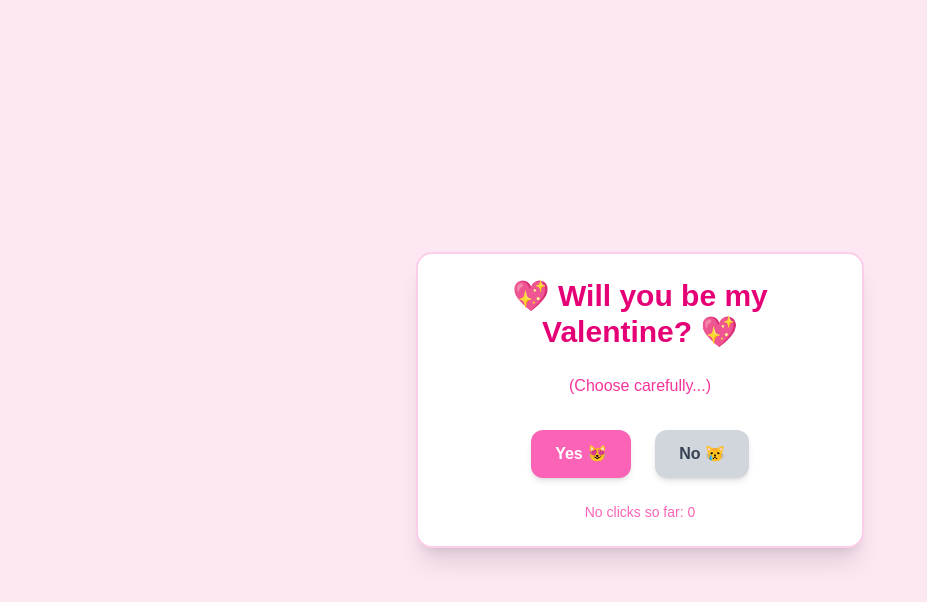
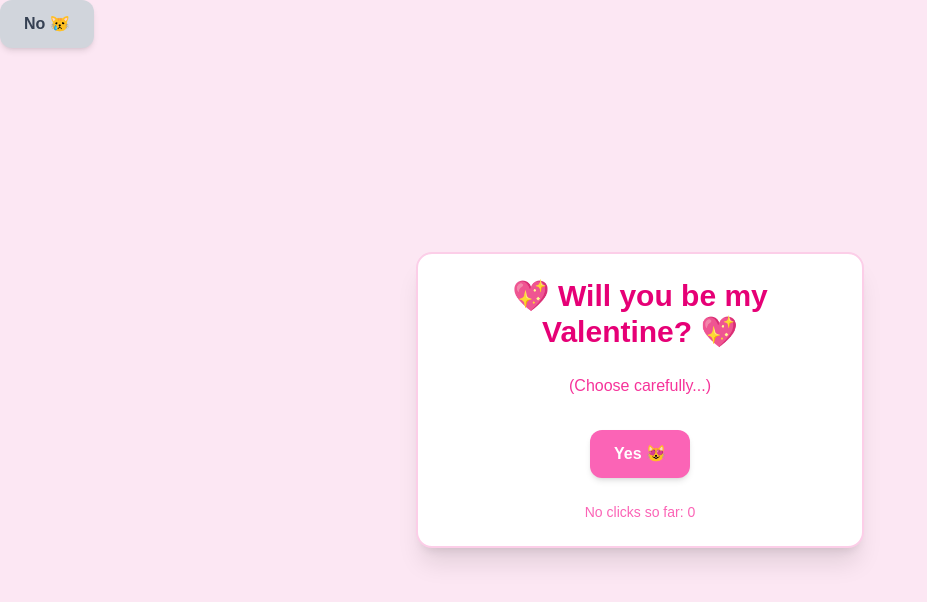
Before and after one commit to kevin21018212/Vday, a Next.js app in the folder my-app/: page / in a window 1280 px wide. Shown: the top 602 px of the page, without its empty margins (0-927 px from the left). Built offline with nearby package versions, Linux system fonts and the light colour scheme.

Commit message:
fix jitter

```diff
--- a/my-app/app/components/NoButton.tsx
+++ b/my-app/app/components/NoButton.tsx
@@ -10,52 +10,48 @@ interface NoButtonProps {
 
 export default function NoButton({ onClick, clickCount }: NoButtonProps) {
   const [position, setPosition] = useState({ x: 0, y: 0 });
-  const [isRandom, setIsRandom] = useState(false);
 
   const isDisabled = clickCount >= 3;
 
   const moveRandomly = () => {
     const viewportWidth = window.innerWidth;
     const viewportHeight = window.innerHeight;
-    const margin = 100;
+    const buttonWidth = 150; // approximate button size
+    const buttonHeight = 50;
+    const margin = 20;
 
-    const randomX = Math.random() * (viewportWidth - margin * 2) - (viewportWidth / 2 - margin);
-    const randomY = Math.random() * (viewportHeight - margin * 2) - (viewportHeight / 2 - margin);
+    const maxX = viewportWidth - buttonWidth - margin;
+    const maxY = viewportHeight - buttonHeight - margin;
+
+    const randomX = Math.random() * maxX;
+    const randomY = Math.random() * maxY;
 
     setPosition({ x: randomX, y: randomY });
-    setIsRandom(true);
   };
 
   const handleClick = () => {
     if (isDisabled) return;
 
     if (clickCount === 0 || clickCount === 2) {
-      // FIRST and THIRD click → show popup
       onClick();
     } else if (clickCount === 1) {
-      // SECOND click → move button randomly
       moveRandomly();
     }
   };
 
   return (
     <motion.button
-      animate={position}
-      transition={{ type: "spring", damping: 20, duration: 0.2 }}
-      style={
-        isRandom
-          ? {
-              position: "fixed",
-              left: "50%",
-              top: "50%",
-              translateX: "-50%",
-              translateY: "-50%",
-              zIndex: 50,
-            }
-          : {}
-      }
-      whileHover={{ scale: isDisabled ? 1 : 1.1 }}
-      whileTap={{ scale: isDisabled ? 1 : 0.9 }}
+      animate={{ x: position.x, y: position.y }}
+      transition={{ type: "spring", stiffness: 150, damping: 25 }}
+      style={{
+        position: "fixed",
+        top: 0,
+        left: 0,
+        zIndex: 50,
+        willChange: "transform", // smoother on mobile
+      }}
+      whileHover={{ scale: isDisabled ? 1 : 1.05 }}
+      whileTap={{ scale: isDisabled ? 1 : 0.95 }}
       onClick={handleClick}
       disabled={isDisabled}
       className={`px-6 py-3 font-semibold rounded-xl shadow-md transition-all ${
```
